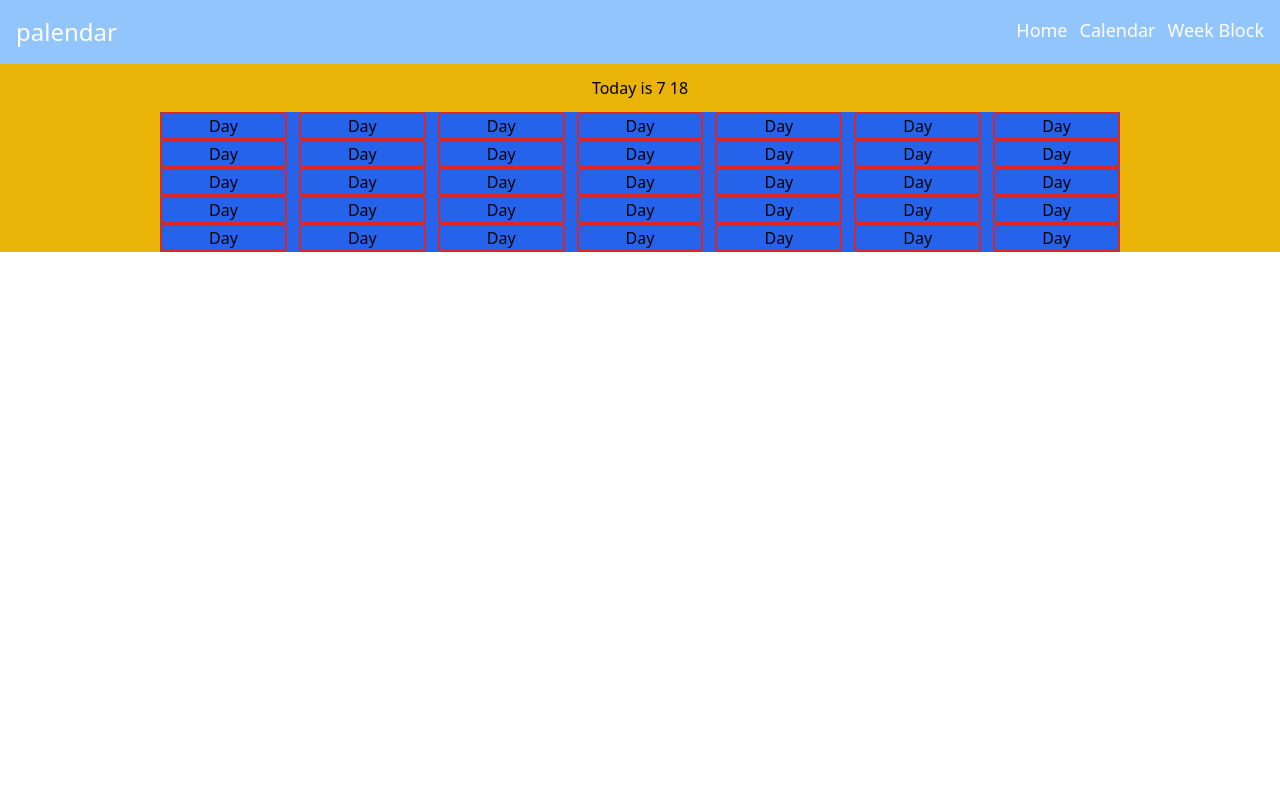
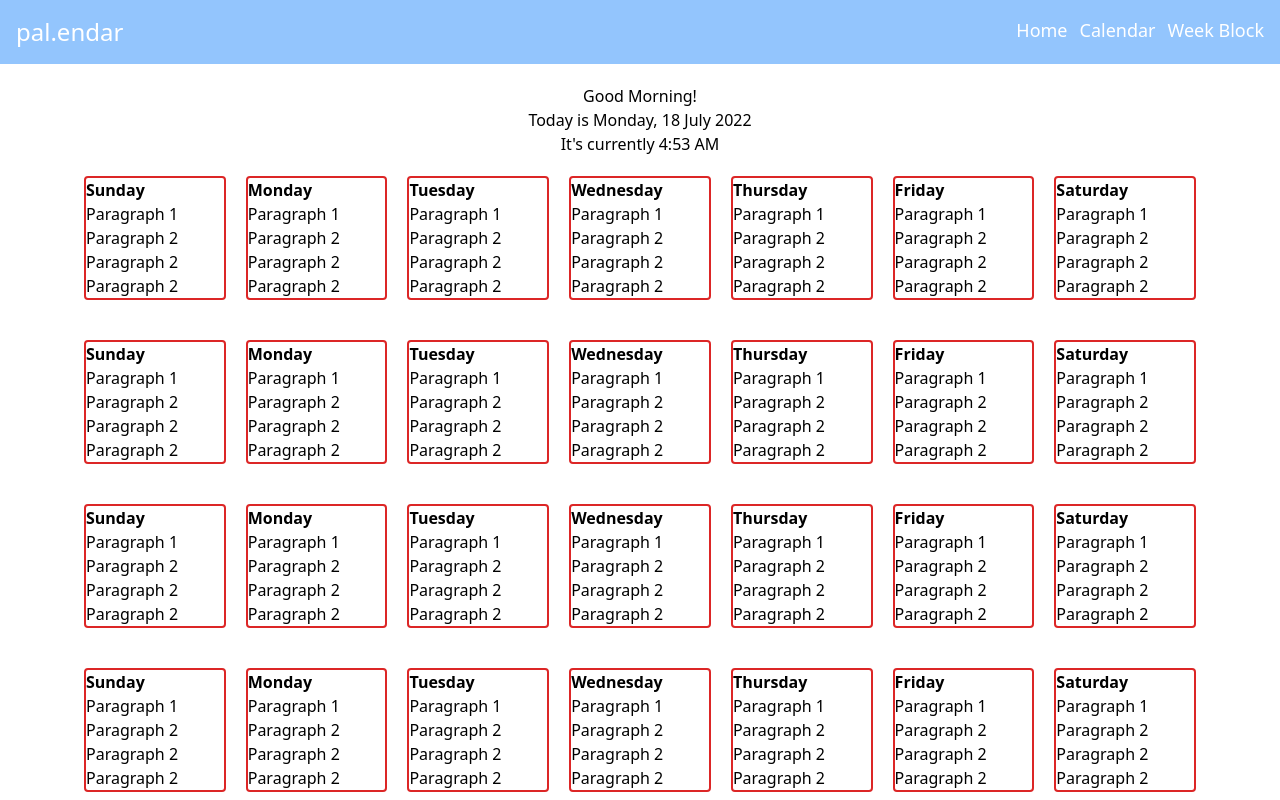
Before and after one commit to knut93/simple-task, a Next.js app: page /calendar in a window 1280 px wide. Shown: the top 800 px of the page. Built offline with nearby package versions, Linux system fonts and the light colour scheme.

Commit message:
calendar functionality

```diff
--- /dev/null
+++ b/components/DateDisplay.jsx
@@ -0,0 +1,34 @@
+import React from "react";
+
+export default function DateDisplay() {
+        const locale = 'en';
+    const [today, setDate] = React.useState(new Date()); // Save the current date to be able to trigger an update
+
+    React.useEffect(() => {
+        const timer = setInterval(() => { // Creates an interval which will update the current data every minute
+        // This will trigger a rerender every component that uses the useDate hook.
+        setDate(new Date());
+      },    1000);
+      return () => {
+        clearInterval(timer); // Return a function to clear the timer so that it will stop being called on unmount
+      }
+    }, []);
+
+    const day = today.toLocaleDateString(locale, { weekday: 'long' });
+    const date = `Today is ${day}, ${today.getDate()} ${today.toLocaleDateString(locale, { month: 'long' })} ${today.getFullYear()}\n\n`;
+
+    const hour = today.getHours();
+    const wish = `Good ${(hour < 12 && 'Morning') || (hour < 17 && 'Afternoon') || 'Evening'}! `;
+
+    const time = `It's currently ${today.toLocaleTimeString(locale, { hour: 'numeric', hour12: true, minute: 'numeric' })}`;
+
+    return (
+      <>
+      <div className="text-center pt-5">
+        <div>{wish}</div>
+        <div>{date}</div>
+        <div>{time}</div>
+      </div>
+      </>
+    )
+  };
--- /dev/null
+++ b/components/Footer.jsx
@@ -0,0 +1,11 @@
+import Link from 'next/link'
+
+export default function Footer() {
+    return (
+        <div>
+            <div className="flex-initial text-center bg-red-400">
+                developed by K
+            </div>
+        </div>
+    )
+}
--- a/components/Nav.jsx
+++ b/components/Nav.jsx
@@ -1,10 +1,10 @@
 import Link from 'next/link'
 
-export default function Nav () {
+export default function Nav() {
     return (
         <nav>
-            <div className="Quicksand flex bg-blue-300 text-white text-lg space-x-3 p-4">
-                <div className="mr-auto text-2xl">palendar</div>
+            <div className="flex bg-blue-300 text-white text-lg space-x-3 p-4">
+                <div className="mr-auto text-2xl">pal.endar</div>
                 <div className="ml-auto space-x-3">
                     <Link href='/'>Home</Link>
                     <Link href='/calendar'>Calendar</Link>
--- a/pages/_app.js
+++ b/pages/_app.js
@@ -1,11 +1,17 @@
 import '../styles/globals.css'
 import Nav from '../components/Nav.jsx'
+import Footer from '../components/Footer.jsx'
+import DateDisplay from '../components/DateDisplay.jsx'
 
 
 function MyApp({ Component, pageProps }) {
   return <>
-    <Nav />
-    <Component {...pageProps} />
+    <div className="h-screen flex flex-col">
+      <Nav />
+      <DateDisplay />
+      <Component {...pageProps} />
+      <Footer />
+    </div>
   </>
 }
 
--- a/pages/calendar.js
+++ b/pages/calendar.js
@@ -2,23 +2,32 @@ import React, { Component, useState, useRef} from "react";
 
 const WeekRow = () => {
     return (
-        <div className="w-3/4 mx-auto bg-blue-600 flex justify-center space-x-3">
-            <DayItem />
-            <DayItem />
-            <DayItem />
-            <DayItem />
-            <DayItem />
-            <DayItem />
-            <DayItem />
+        <div className="flex flex-row min-w-[90%] mx-auto space-x-5 px-5 py-5">
+            <DayItem day={'Sunday'}/>
+            <DayItem day={'Monday'}/>
+            <DayItem day={'Tuesday'}/>
+            <DayItem day={'Wednesday'}/>
+            <DayItem day={'Thursday'}/>
+            <DayItem day={'Friday'}/>
+            <DayItem day={'Saturday'}/>
         </div>
     )
 }
 
 
-const DayItem = () => {
+const DayItem = (props) => {
+    const day = props.day;
+
     return (
         <>
-            <div className="w-full border-2 border-red-600 rounded">Day</div>
+            <div className="font-bold w-full border-2 border-red-600 rounded">{day}
+                <div className="font-light">
+                    <p>Paragraph 1</p>
+                    <p>Paragraph 2</p>
+                    <p>Paragraph 2</p>
+                    <p>Paragraph 2</p>
+                </div>
+            </div>
         </>
     )
 }
@@ -27,16 +36,15 @@ const Calendar = () => {
     const [] = useState();
 
     return (
-            <div className="text-center bg-yellow-500">
-                <div className="py-3">Today is {current.getMonth()+1} {current.getDate()}</div>
-                <div className="">
+        <div className="flex-1">
+            <div className="flex flex-col h-full justify-center">
+                <WeekRow />
                 <WeekRow />
                 <WeekRow />
                 <WeekRow />
                 <WeekRow />
                 <WeekRow />
             </div>
-
         </div>
     )
 }
--- a/pages/index.js
+++ b/pages/index.js
@@ -3,7 +3,11 @@ import Calendar from './calendar'
 export default function Home() {
   return (
     <>
-      <Calendar />
+    <div className="flex-1 py-5">
+      <div className="flex justify-center">
+        <h1>Welcome to pal.endar </h1>
+      </div>
+    </div>
     </>
   )
 }
--- a/styles/globals.css
+++ b/styles/globals.css
@@ -1,4 +1,4 @@
 @tailwind base;
 @tailwind components;
 @tailwind utilities;
-@import url('https://fonts.googleapis.com/css2?family=Quicksand&display=swap');
+@import url('https://fonts.googleapis.com/css2?family=Quicksand&display=swap');;
```
Lines whose indentation alone changed are shown as unchanged.
